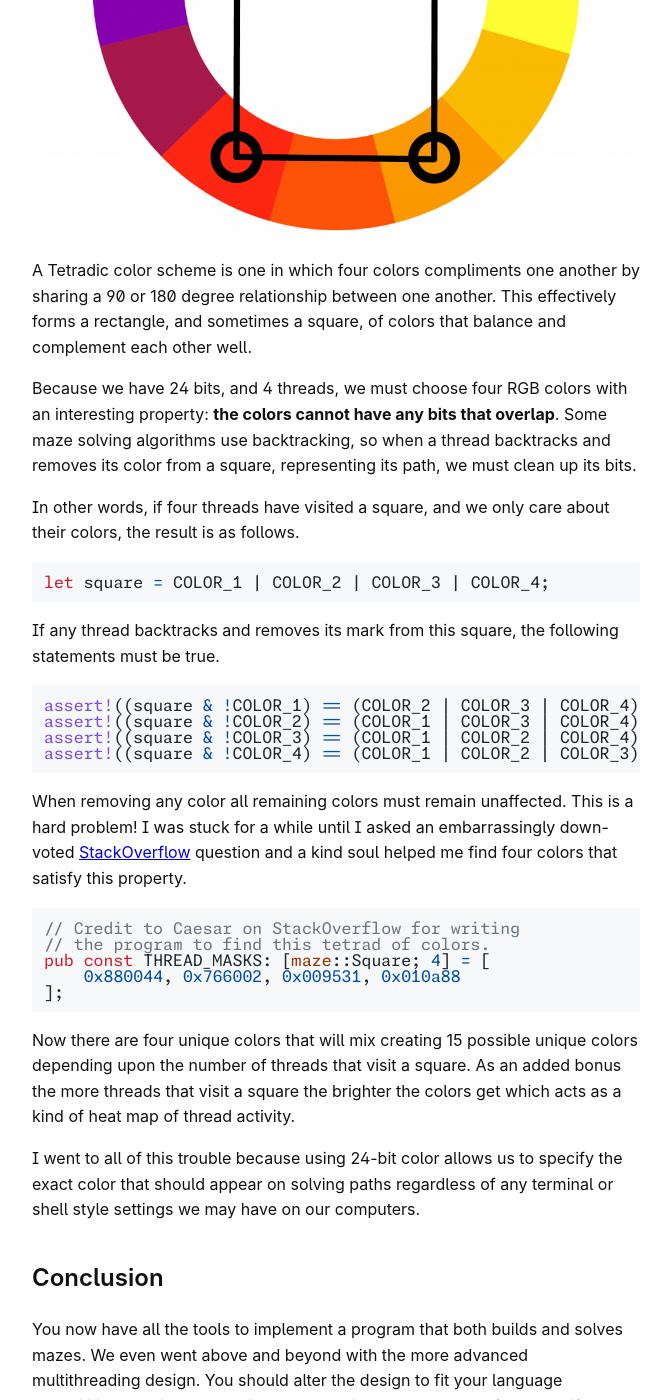
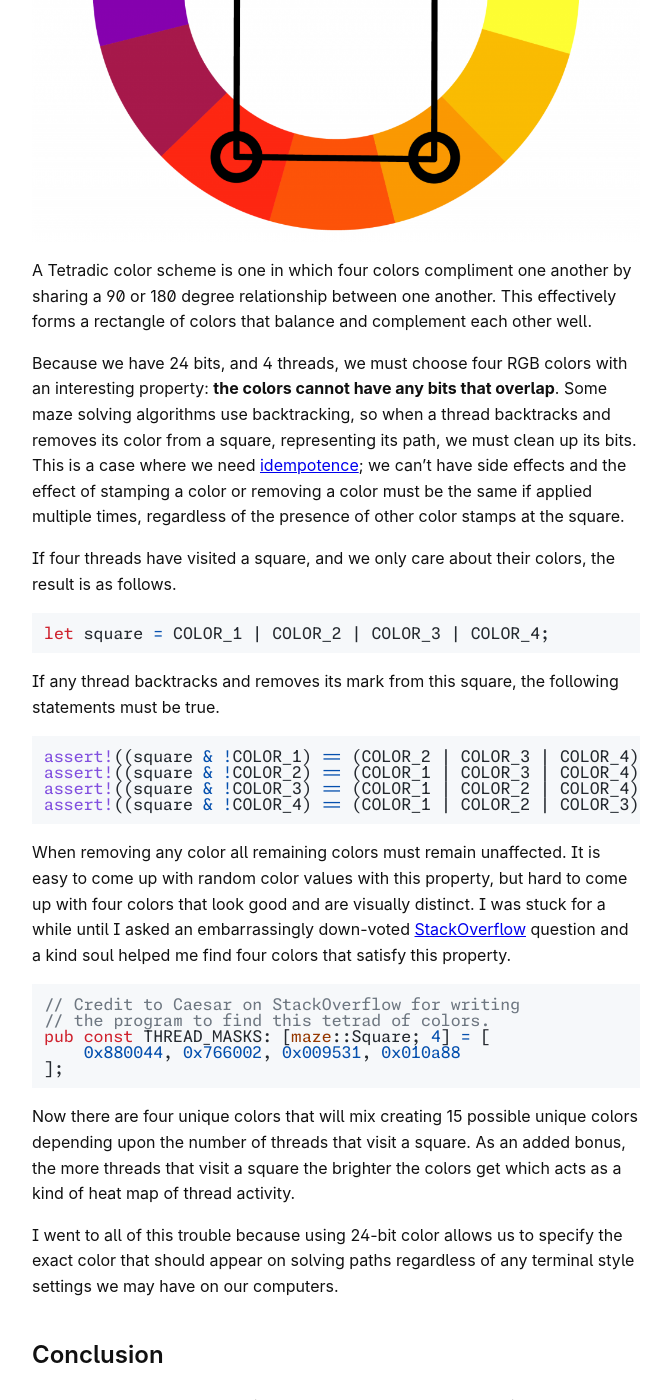
Before and after one commit to agl-alexglopez/agl-alexglopez.github.io, a Jekyll site: the page built from _posts/2025-08-03-rosetta-stones-and-mazes-solver-design.md, in a window 1280 px wide and 1400 px high, scrolled down 6826 px. Shown: the whole window, without its empty margins (304-975 px from the left). Built offline with Jekyll 4.4.1, drawn with Linux system fonts in a browser that asks for light colours.

Commit message:
update site and link to Github

````diff
--- a/_layouts/default.html
+++ b/_layouts/default.html
@@ -7,6 +7,7 @@
   <nav class="site-nav">
     <a href="{{ '/'       | relative_url }}">Home</a>
     <a href="{{ '/about/' | relative_url }}">About</a>
+    <a href="https://github.com/agl-alexglopez">GitHub</a>
     <!-- other links… -->
   </nav>
 
--- a/_posts/2025-08-03-rosetta-stones-and-mazes-solver-design.md
+++ b/_posts/2025-08-03-rosetta-stones-and-mazes-solver-design.md
@@ -240,11 +240,11 @@ The final detail we need to manage is how multiple threads can leave their color
 
 ![tetrad](/assets/images/tetrad.png)
 
-A Tetradic color scheme is one in which four colors compliments one another by sharing a 90 or 180 degree relationship between one another. This effectively forms a rectangle, and sometimes a square, of colors that balance and complement each other well.
+A Tetradic color scheme is one in which four colors compliment one another by sharing a 90 or 180 degree relationship between one another. This effectively forms a rectangle of colors that balance and complement each other well.
 
-Because we have 24 bits, and 4 threads, we must choose four RGB colors with an interesting property: **the colors cannot have any bits that overlap**. Some maze solving algorithms use backtracking, so when a thread backtracks and removes its color from a square, representing its path, we must clean up its bits.
+Because we have 24 bits, and 4 threads, we must choose four RGB colors with an interesting property: **the colors cannot have any bits that overlap**. Some maze solving algorithms use backtracking, so when a thread backtracks and removes its color from a square, representing its path, we must clean up its bits. This is a case where we need [idempotence](https://en.wikipedia.org/wiki/Idempotence); we can't have side effects and the effect of stamping a color or removing a color must be the same if applied multiple times, regardless of the presence of other color stamps at the square.
 
-In other words, if four threads have visited a square, and we only care about their colors, the result is as follows.
+If four threads have visited a square, and we only care about their colors, the result is as follows.
 
 ```rust
 let square = COLOR_1 | COLOR_2 | COLOR_3 | COLOR_4;
@@ -259,7 +259,7 @@ assert!((square & !COLOR_3) == (COLOR_1 | COLOR_2 | COLOR_4));
 assert!((square & !COLOR_4) == (COLOR_1 | COLOR_2 | COLOR_3));
 ```
 
-When removing any color all remaining colors must remain unaffected. This is a hard problem! I was stuck for a while until I asked an embarrassingly down-voted [StackOverflow](https://stackoverflow.com/questions/77441620/how-do-i-find-4-complementary-24bit-rgb-colors-with-no-overlapping-bits) question and a kind soul helped me find four colors that satisfy this property.
+When removing any color all remaining colors must remain unaffected. It is easy to come up with random color values with this property, but hard to come up with four colors that look good and are visually distinct. I was stuck for a while until I asked an embarrassingly down-voted [StackOverflow](https://stackoverflow.com/questions/77441620/how-do-i-find-4-complementary-24bit-rgb-colors-with-no-overlapping-bits) question and a kind soul helped me find four colors that satisfy this property.
 
 ```rust
 // Credit to Caesar on StackOverflow for writing
@@ -269,9 +269,9 @@ pub const THREAD_MASKS: [maze::Square; 4] = [
 ];
 ```
 
-Now there are four unique colors that will mix creating 15 possible unique colors depending upon the number of threads that visit a square. As an added bonus the more threads that visit a square the brighter the colors get which acts as a kind of heat map of thread activity.
+Now there are four unique colors that will mix creating 15 possible unique colors depending upon the number of threads that visit a square. As an added bonus, the more threads that visit a square the brighter the colors get which acts as a kind of heat map of thread activity.
 
-I went to all of this trouble because using 24-bit color allows us to specify the exact color that should appear on solving paths regardless of any terminal or shell style settings we may have on our computers.
+I went to all of this trouble because using 24-bit color allows us to specify the exact color that should appear on solving paths regardless of any terminal style settings we may have on our computers.
 
 ## Conclusion
 
````
Also changed, not shown: index.md (+1 -1 lines), Gemfile.lock.
